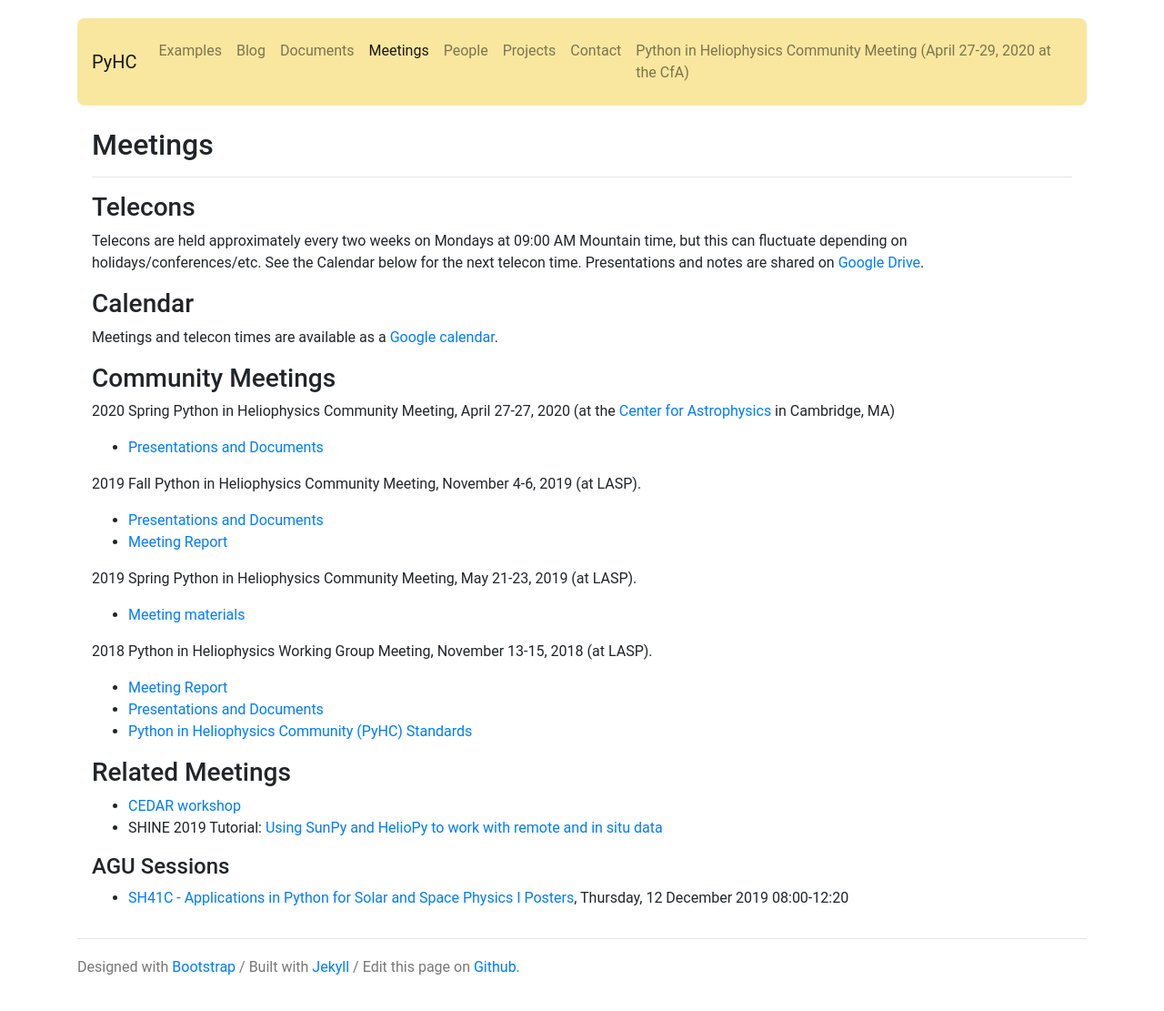
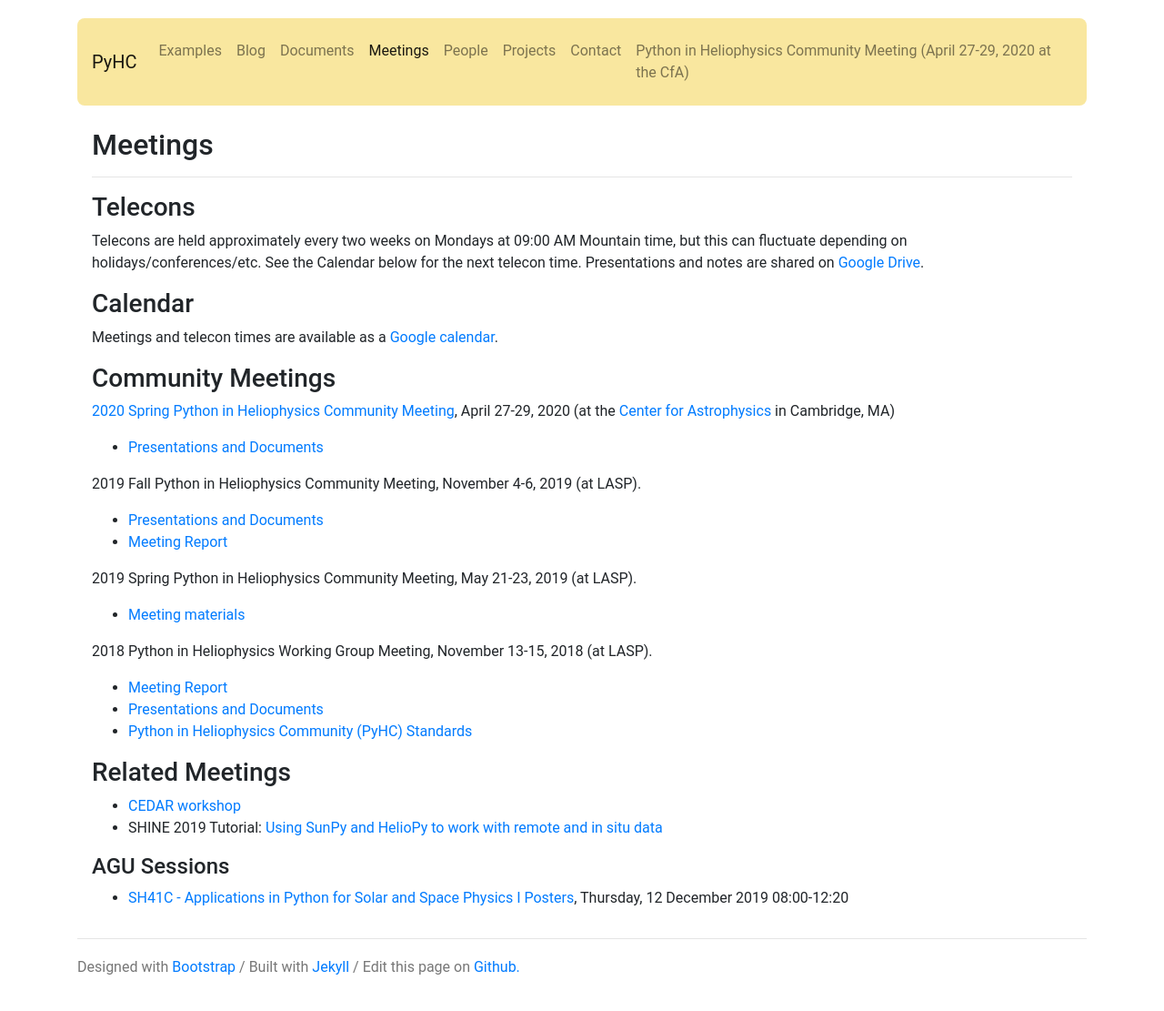
Before and after one commit to heliophysicsPy/heliophysicsPy.github.io, a Jekyll site: the page built from _pages/meetings.md, in a window 1280 px wide. Shown: the whole page at 91% size. Built offline with Jekyll 4.4.1, drawn with Linux system fonts in a browser that asks for light colours; nearby versions of some CDN libraries.

Commit message:
Add link on meetings page to spring 2020 meeting

```diff
--- a/_pages/meetings.md
+++ b/_pages/meetings.md
@@ -13,7 +13,9 @@
 Meetings and telecon times are available as a [Google calendar](https://calendar.google.com/calendar?cid=NG42Z3YyaWZncDZyZ25rOGF1N2pzZjF1azBAZ3JvdXAuY2FsZW5kYXIuZ29vZ2xlLmNvbQ).
 
 ### Community Meetings
-2020 Spring Python in Heliophysics Community Meeting, April 27-27, 2020 (at the [Center for Astrophysics](https://www.cfa.harvard.edu/) in Cambridge, MA)
+
+[2020 Spring Python in Heliophysics Community Meeting]({% link _pages/meetings/april2020.md %}),
+April 27-29, 2020 (at the [Center for Astrophysics](https://www.cfa.harvard.edu/) in Cambridge, MA)
 * [Presentations and Documents](https://drive.google.com/drive/u/0/folders/1vONfB6hf0y-VVOPj1748R3U9agFyq0iV)
 
 2019 Fall Python in Heliophysics Community Meeting, November 4-6, 2019 (at LASP).
```
